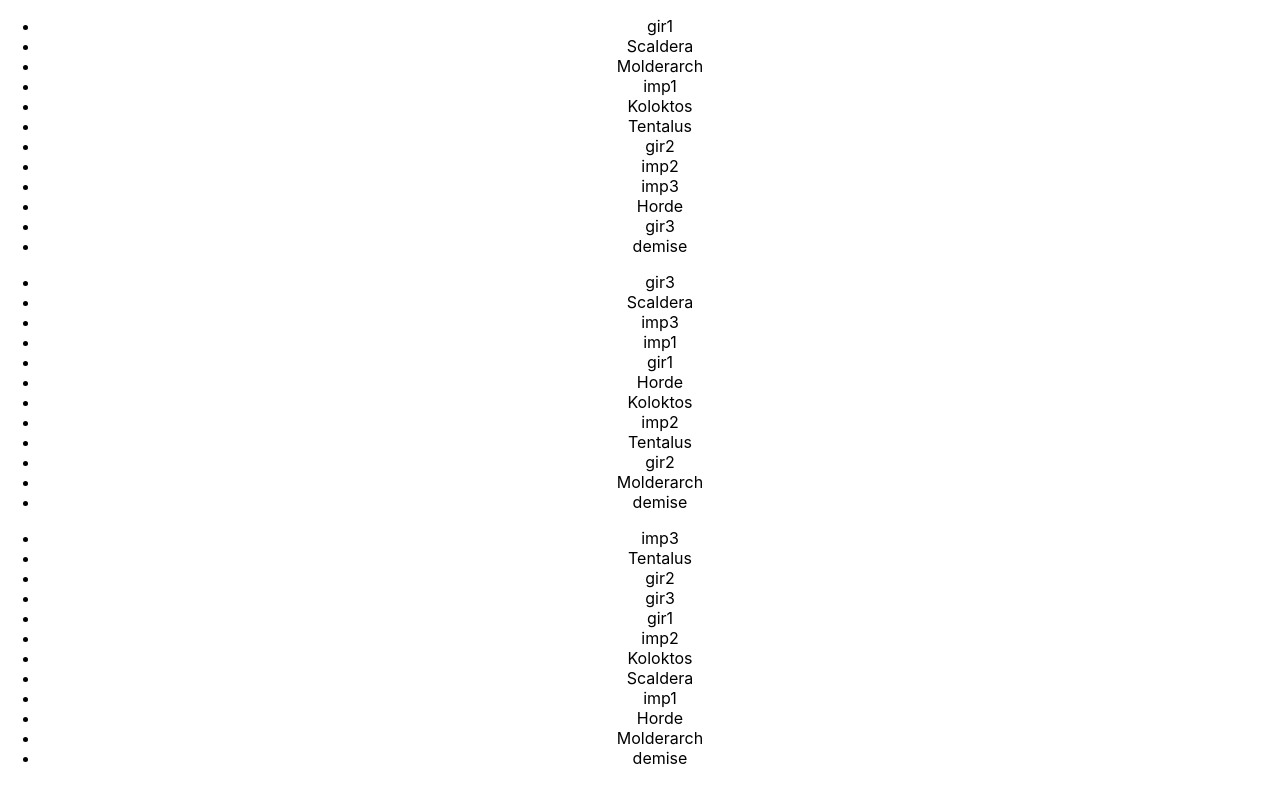
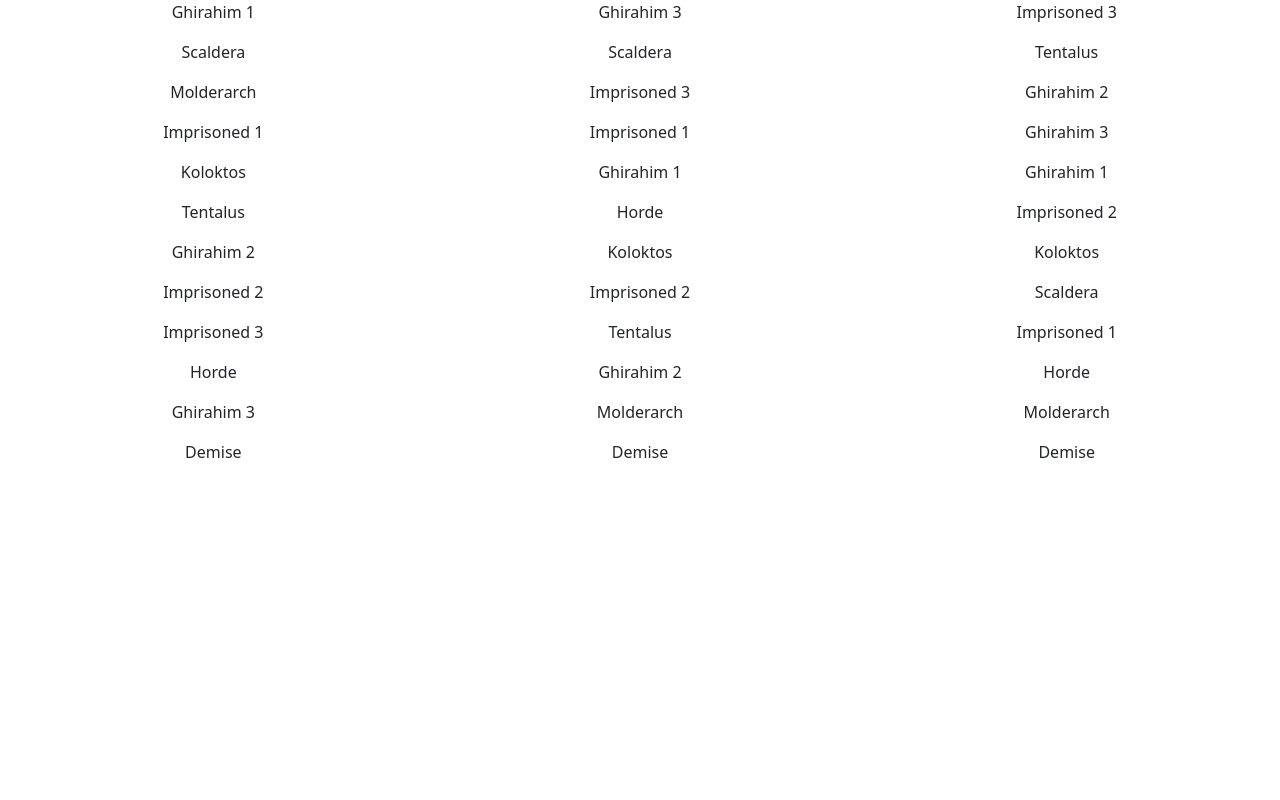
Before and after one commit to cjs8487/SS-Boss-Rush-Tool, a React (Create React App) app: page / in a window 1280 px wide. Built offline with nearby package versions, Linux system fonts and the light colour scheme.

Commit message:
eslint and styling of lists

```diff
--- a/package.json
+++ b/package.json
@@ -6,7 +6,10 @@
     "@testing-library/jest-dom": "^5.11.4",
     "@testing-library/react": "^11.1.0",
     "@testing-library/user-event": "^12.1.10",
+    "bootstrap": "^5.0.2",
+    "prop-types": "^15.7.2",
     "react": "^17.0.2",
+    "react-bootstrap": "^1.4.0",
     "react-dom": "^17.0.2",
     "react-scripts": "4.0.3",
     "web-vitals": "^1.0.1"
@@ -27,8 +30,7 @@
   },
   "eslintConfig": {
     "extends": [
-      "react-app",
-      "react-app/jest"
+      "react-app"
     ]
   },
   "browserslist": {
--- a/src/App.js
+++ b/src/App.js
@@ -1,17 +1,22 @@
+import React from 'react';
+import { Container, Row } from 'react-bootstrap';
 import './App.css';
-import bosses from './data/bosses.json'
-import lists from './data/lists.json'
+import bosses from './data/bosses.json';
+import lists from './data/lists.json';
 import List from './List';
+import 'bootstrap/dist/css/bootstrap.min.css';
 
 function App() {
     return (
-    <div className="App">
+        <Container fluid className="App">
+            <Row>
                 {
                     lists.map((list) => (
                         <List bosses={bosses} list={list} />
                     ))
                 }
-    </div>
+            </Row>
+        </Container>
     );
 }
 
--- a/src/List.js
+++ b/src/List.js
@@ -1,17 +1,28 @@
 import React from 'react';
+import { Row, Col } from 'react-bootstrap';
+import PropTypes from 'prop-types';
 
 class List extends React.Component {
     render() {
         return (
-            <ul>
+            <Col>
                 {
                     this.props.list.map((boss) => (
-                        <li>{this.props.bosses[boss]}</li>
+                        <Row>
+                            <p>
+                                {this.props.bosses[boss]}
+                            </p>
+                        </Row>
                     ))
                 }
-            </ul>
-        )
+            </Col>
+        );
     }
 }
 
+List.propTypes = {
+    list: PropTypes.arrayOf(PropTypes.string).isRequired,
+    bosses: PropTypes.objectOf(PropTypes.number).isRequired,
+};
+
 export default List;
--- a/src/data/bosses.json
+++ b/src/data/bosses.json
@@ -1,14 +1,14 @@
 {
-    "115": "gir1",
+    "115": "Ghirahim 1",
     "116": "Scaldera",
     "117": "Molderarch",
-    "118": "imp1",
+    "118": "Imprisoned 1",
     "119": "Koloktos",
     "120": "Tentalus",
-    "121": "gir2",
-    "122": "imp2",
-    "123": "imp3",
+    "121": "Ghirahim 2",
+    "122": "Imprisoned 2",
+    "123": "Imprisoned 3",
     "124": "Horde",
-    "125": "gir3",
-    "126": "demise"
+    "125": "Ghirahim 3",
+    "126": "Demise"
 }
--- a/src/reportWebVitals.js
+++ b/src/reportWebVitals.js
@@ -1,4 +1,4 @@
-const reportWebVitals = onPerfEntry => {
+const reportWebVitals = (onPerfEntry) => {
     if (onPerfEntry && onPerfEntry instanceof Function) {
         import('web-vitals').then(({ getCLS, getFID, getFCP, getLCP, getTTFB }) => {
             getCLS(onPerfEntry);
```
Also changed, not shown: src/index.js (+4 -4 lines), 2 other files (tests, documents, lock files or other folders). Lines whose indentation alone changed are shown as unchanged.
